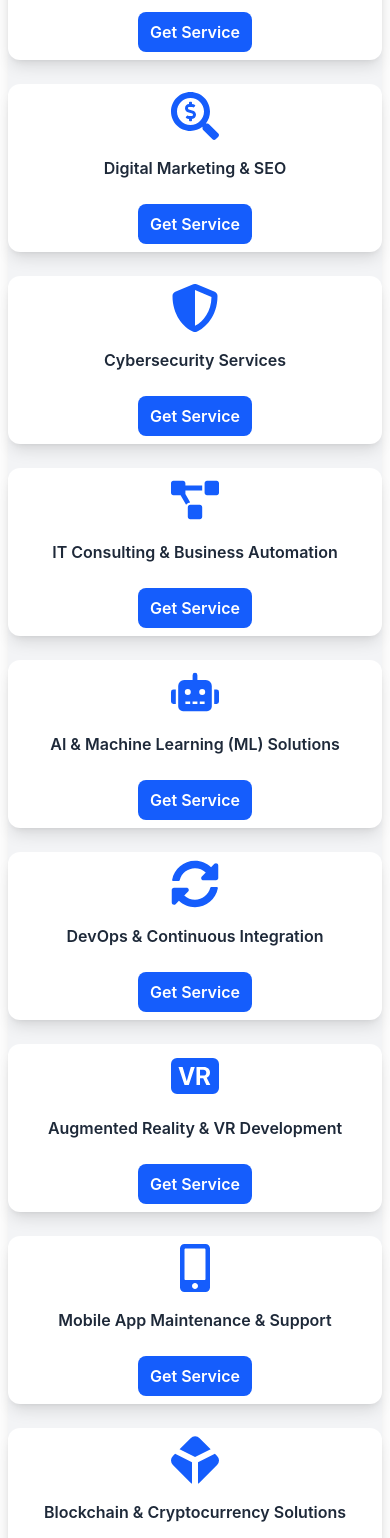
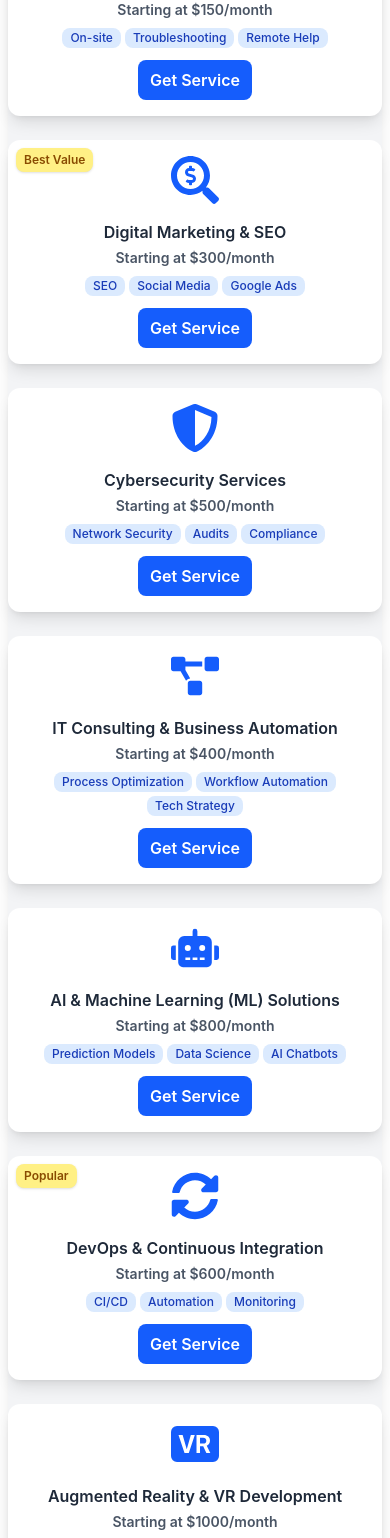
Before and after one commit to Chiraggohil10/unitedtechsolution, a React (Vite) app: page / in a window 390 px wide. Shown: the part 4590-6128 px from the top of the page. Built offline with nearby package versions, Linux system fonts and the light colour scheme.

Commit message:
feat: add new services and update existing service details in Services component

```diff
--- a/public/applications.json
+++ b/public/applications.json
@@ -95,6 +95,14 @@
       "email": "jay@gmail.com",
       "phone": "1234567890",
       "service": "Blockchain & Cryptocurrency Solution"
+    },
+    {
+      "id": "1c0f",
+      "firstName": "Chirag",
+      "lastName": "Gohil",
+      "email": "parth@gmail.com",
+      "phone": "0909942349",
+      "service": "Cloud Solution & Hosting Services"
     }
   ],
   "Career": [
@@ -201,6 +209,22 @@
       "phone": "1234567890",
       "jobRole": "React Developer",
       "message": "Hi"
+    },
+    {
+      "id": "8dc6",
+      "name": "Chirag Gohil",
+      "email": "divya@gmail.com",
+      "phone": "0909942349",
+      "jobRole": "Flutter Developer",
+      "message": "hj"
+    },
+    {
+      "id": "47bf",
+      "name": "Chirag Gohil",
+      "email": "parth@gmail.com",
+      "phone": "0909942349",
+      "jobRole": "Flutter Developer",
+      "message": "hello"
     }
   ]
 }
--- a/src/Components/Services.jsx
+++ b/src/Components/Services.jsx
@@ -15,61 +15,101 @@ const services = [
     title: "Tech to Home Support & Services",
     icon: <MdSupportAgent className="text-blue-600 text-5xl mx-auto mb-4" />,
     end: "/one",
+    price: "Starting at $150/month",
+    category: "Support",
+    tags: ["On-site", "Troubleshooting", "Remote Help"],
+    badge: "Popular",
   },
   {
     title: "Digital Marketing & SEO",
     icon: <FaSearchDollar className="text-blue-600 text-5xl mx-auto mb-4" />,
     end: "/two",
+    price: "Starting at $300/month",
+    category: "Marketing",
+    tags: ["SEO", "Social Media", "Google Ads"],
+    badge: "Best Value",
   },
   {
     title: "Cybersecurity Services",
     icon: <FaShieldAlt className="text-blue-600 text-5xl mx-auto mb-4" />,
     end: "/three",
+    price: "Starting at $500/month",
+    category: "Security",
+    tags: ["Network Security", "Audits", "Compliance"],
   },
   {
     title: "IT Consulting & Business Automation",
     icon: <FaProjectDiagram className="text-blue-600 text-5xl mx-auto mb-4" />,
     end: "/four",
+    price: "Starting at $400/month",
+    category: "Consulting",
+    tags: ["Process Optimization", "Workflow Automation", "Tech Strategy"],
   },
   {
     title: "AI & Machine Learning (ML) Solutions",
     icon: <FaRobot className="text-blue-600 text-5xl mx-auto mb-4" />,
     end: "/five",
+    price: "Starting at $800/month",
+    category: "Development",
+    tags: ["Prediction Models", "Data Science", "AI Chatbots"],
   },
   {
     title: "DevOps & Continuous Integration",
     icon: <FaSyncAlt className="text-blue-600 text-5xl mx-auto mb-4" />,
     end: "/six",
+    price: "Starting at $600/month",
+    category: "Development",
+    tags: ["CI/CD", "Automation", "Monitoring"],
+    badge: "Popular",
   },
   {
     title: "Augmented Reality & VR Development",
     icon: <BsFillBadgeVrFill className="text-blue-600 text-5xl mx-auto mb-4" />,
     end: "/seven",
+    price: "Starting at $1000/month",
+    category: "Development",
+    tags: ["AR Apps", "3D Interaction", "VR Training"],
   },
   {
     title: "Mobile App Maintenance & Support",
     icon: <FaMobileAlt className="text-blue-600 text-5xl mx-auto mb-4" />,
     end: "/eight",
+    price: "Starting at $120/month",
+    category: "Support",
+    tags: ["Bug Fixes", "Updates", "Monitoring"],
   },
   {
     title: "Blockchain & Cryptocurrency Solutions",
     icon: <SiBlockchaindotcom className="text-blue-600 text-5xl mx-auto mb-4" />,
     end: "/nine",
+    price: "Starting at $1000/month",
+    category: "Development",
+    tags: ["Smart Contracts", "dApps", "Crypto Integration"],
   },
   {
     title: "Custom Software Development",
     icon: <FaCode className="text-blue-600 text-5xl mx-auto mb-4" />,
     end: "/ten",
+    price: "Starting at $500/month",
+    category: "Development",
+    tags: ["Web Apps", "Enterprise Tools", "Full Stack"],
+    badge: "Best Value",
   },
   {
     title: "Cloud Solutions & Hosting Services",
     icon: <FaCloud className="text-blue-600 text-5xl mx-auto mb-4" />,
     end: "/eleven",
+    price: "Starting at $200/month",
+    category: "Cloud",
+    tags: ["AWS", "Azure", "Cloud Migration"],
   },
   {
     title: "Game Development",
     icon: <IoGameController className="text-blue-600 text-5xl mx-auto mb-4" />,
     end: "/twelve",
+    price: "Starting at $800/month",
+    category: "Development",
+    tags: ["2D/3D Games", "Unity", "Multiplayer"],
   },
 ];
 
@@ -77,8 +117,8 @@ function Services() {
   const navigate = useNavigate();
 
   return (
-    <section id="services"  className='scroll-mt-30 cursor-default' >
-      <div className="py-12  sm:px-6 md:px-12 bg-gray-100 mx-2 lg:mx-20 sm:mx-5 md:mx-10 my-15 rounded-2xl shadow-xl scroll-m-20" >
+    <section id="services" className="scroll-mt-30 cursor-default">
+      <div className="py-12 sm:px-6 md:px-12 bg-gray-100 mx-2 lg:mx-20 sm:mx-5 md:mx-10 my-15 rounded-2xl shadow-xl scroll-m-20">
         <div className="text-center mb-12">
           <h1 className="text-2xl sm:text-3xl md:text-4xl font-bold leading-tight mb-4 drop-shadow-lg">
             Our <span className="text-blue-600">IT Services</span>
@@ -92,12 +132,36 @@ function Services() {
           {services.map((service, index) => (
             <div
               key={index}
-            className="bg-white p-2 lg:p-6 rounded-xl shadow-lg text-center transition-transform transform hover:scale-105"
+              className="relative bg-white p-4 lg:p-6 rounded-xl shadow-lg text-center transition-transform transform hover:scale-105"
             >
+              {/* Badge */}
+              {service.badge && (
+                <span className="absolute top-2 left-2 bg-yellow-200 text-yellow-800 text-xs font-semibold px-2 py-1 rounded-lg shadow">
+                  {service.badge}
+                </span>
+              )}
+
               {service.icon}
-            <h3 className="text-base sm:text-lg font-semibold text-gray-800 mb-6">
+
+              <h3 className="text-base lg:text-lg font-semibold text-gray-800 mb-1">
                 {service.title}
               </h3>
+              <h2 className="text-sm lg:text-lg font-semibold text-gray-600 mb-2">
+                {service.price}
+              </h2>
+
+              {/* Tags */}
+              <div className="flex justify-center flex-wrap gap-1 mb-3">
+                {service.tags.map((tag, i) => (
+                  <span
+                    key={i}
+                    className="bg-blue-100 text-blue-800 text-xs font-medium px-2 py-0.5 rounded-lg"
+                  >
+                    {tag}
+                  </span>
+                ))}
+              </div>
+
               <Button onClick={() => navigate(service.end)}>Get Service</Button>
             </div>
           ))}
```
Also changed, not shown: src/assets/Hero.jpg. Lines whose indentation alone changed are shown as unchanged.
